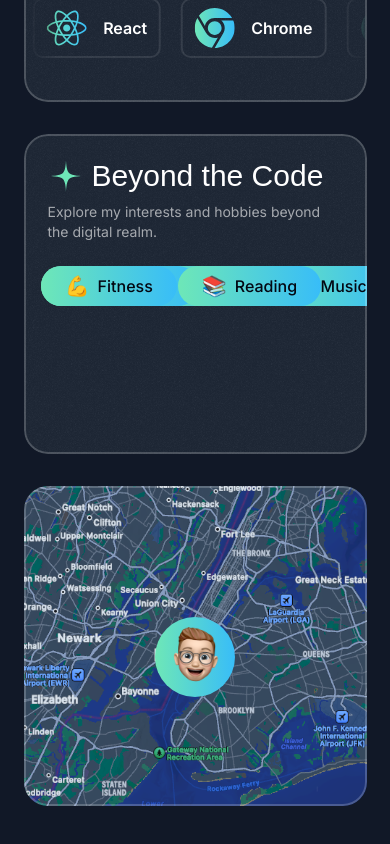
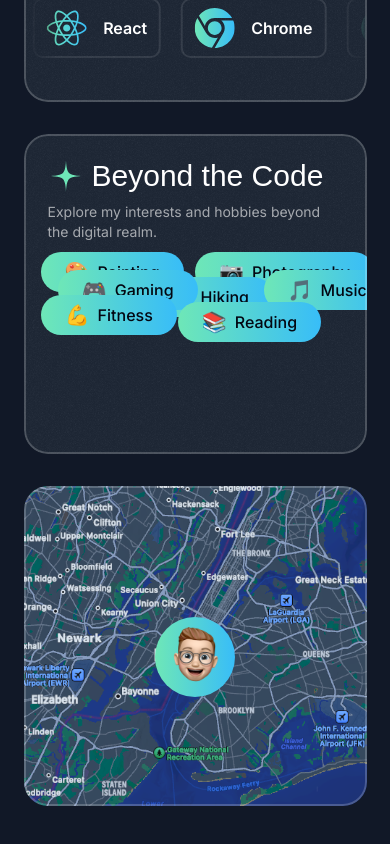
Before and after one commit to WilliamRossCrane/Portfolio, a Next.js app in the folder portfolio/portfolio/: page / in a window 390 px wide. Shown: the part 4312-5156 px from the top of the page. Built offline with nearby package versions, Linux system fonts and the light colour scheme; a web font is replaced by a local one.

Commit message:
FIX: About section - hobbies in desktop view now I just need to do the same in mobile and tablet

```diff
--- a/portfolio/portfolio/src/sections/About.tsx
+++ b/portfolio/portfolio/src/sections/About.tsx
@@ -25,13 +25,13 @@ const toolboxItems = [
 ];
 
 const hobbies = [
-  { title: "Painting", emoji: "🎨", left: "5%", top: "5%", },
-  { title: "Photography", emoji: "📷", left: "50%", top: "5%",  },
-  { title: "Hiking", emoji: "🥾", left: "35%", top: "40%",  },
-  { title: "Gaming", emoji: "🎮", left: "10%", top: "35%",  },
-  { title: "Music", emoji: "🎵", left: "70%", top: "45%",  },
-  { title: "Fitness", emoji: "💪", left: "5%", top: "65%",  },
-  { title: "Reading", emoji: "📚", left: "45%", top: "70%",  },
+  { title: "Painting", emoji: "🎨", left: "5%", top: "60%", },
+  { title: "Photography", emoji: "📷", left: "50%", top: "60%",  },
+  { title: "Hiking", emoji: "🥾", left: "35%", top: "130%",  },
+  { title: "Gaming", emoji: "🎮", left: "10%", top: "110%",  },
+  { title: "Music", emoji: "🎵", left: "70%", top: "110%",  },
+  { title: "Fitness", emoji: "💪", left: "5%", top: "180%",  },
+  { title: "Reading", emoji: "📚", left: "45%", top: "200%",  },
 ];
 
 export const AboutSection = () => {
@@ -74,9 +74,11 @@ export const AboutSection = () => {
     description="Explore my interests and hobbies beyond the digital realm."
     className="px-6 py-6"
   />
-            <div className="relative flex-1">
+  <div className="absolute inset-x-0 bottom-0 top-24"> {/* This creates a fixed positioning context */}
     {hobbies.map((hobby) => (
-                <div key={hobby.title} className="inline-flex items-center gap-2 px-6 bg-gradient-to-r from-emerald-300 to-sky-400 rounded-full py-1.5 absolute"
+      <div
+        key={hobby.title}
+        className="inline-flex items-center gap-2 px-6 bg-gradient-to-r from-emerald-300 to-sky-400 rounded-full py-1.5 absolute"
         style={{
           left: hobby.left,
           top: hobby.top,
```
Lines whose indentation alone changed are shown as unchanged.
